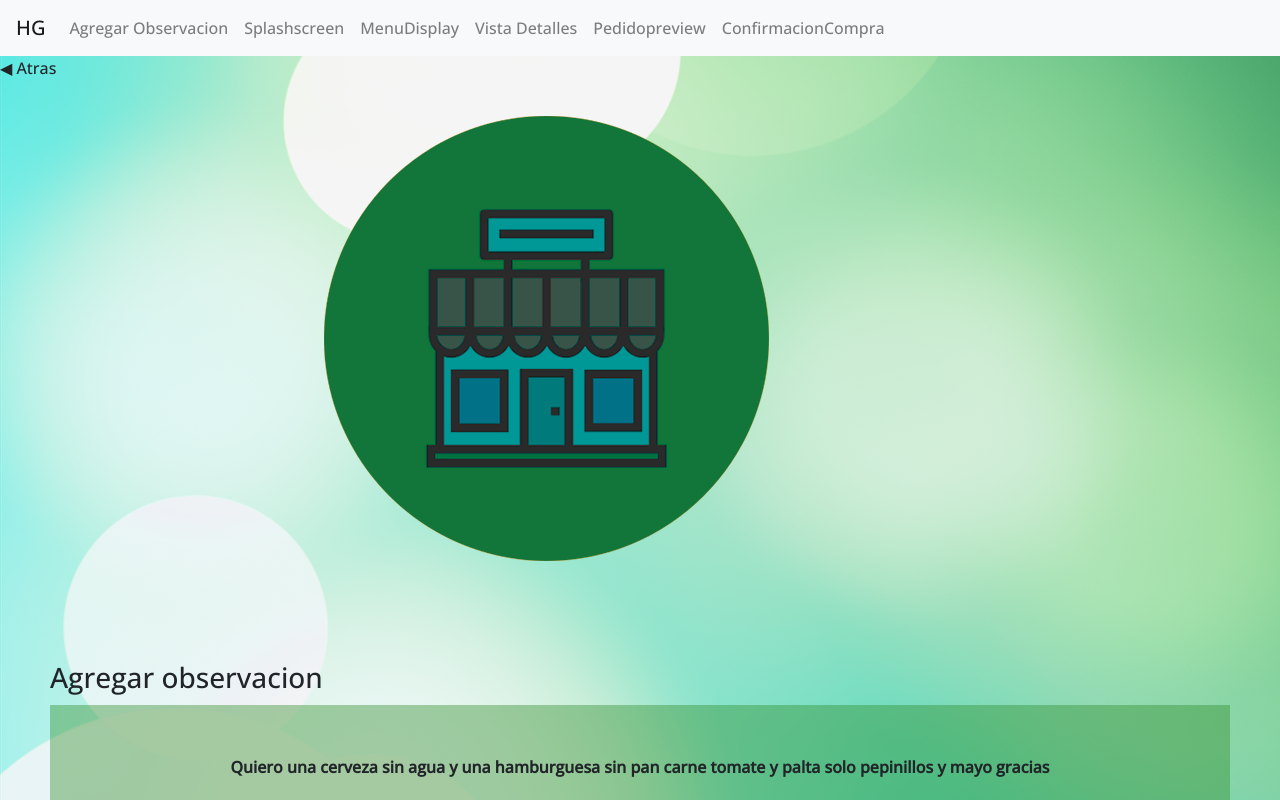
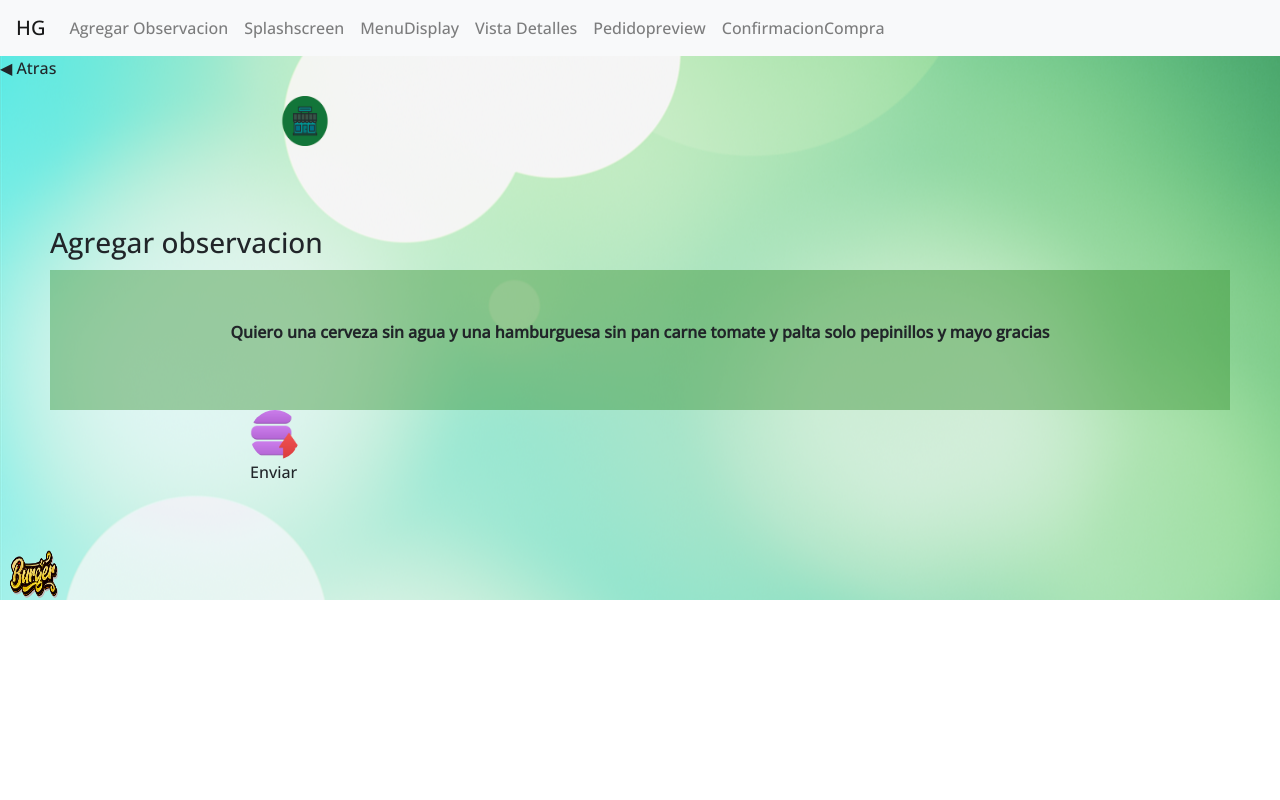
Before and after one commit to Joseda-hg/toteemfront, a React (Create React App) app: page /agregar in a window 1280 px wide. Shown: the top 800 px of the page. Built offline with nearby package versions, Linux system fonts and the light colour scheme.

Commit message:
ronaldactualizacion

```diff
--- a/src/index.css
+++ b/src/index.css
@@ -116,11 +116,11 @@ html {
 }
 
 .botonEnviar {
-  margin-top: 100px;
+  margin-top: 50px;
   margin-right: 60px;
   margin-left: 10px;
-  width: 100px;
-  height: 100px;
+  width: 50px;
+  height: 50px;
 }
 
 .Observacion {
@@ -144,27 +144,27 @@ html {
   padding: 15px;
 }
 .pagarObservacion{
-  margin-left: 270px;
-  padding: 25px;
+  margin-left: 250px;
+  width: 50px;
+  height: 50px;
 
 
 }
 .imgred{
   margin-left:280px;
   margin-bottom: 80px;
-  padding:20px;
+  width: 50px;
+  height: 50px;
 
 
 }
 .PPP{
-  margin-left: 300px;
+  margin-left: 250px;
 }
 .RRR{
   margin-left: 50px;
 }
-.CCC{
 
-}
 .logoobs{
   margin-top: 180px;
   margin-left: 120px;
```
